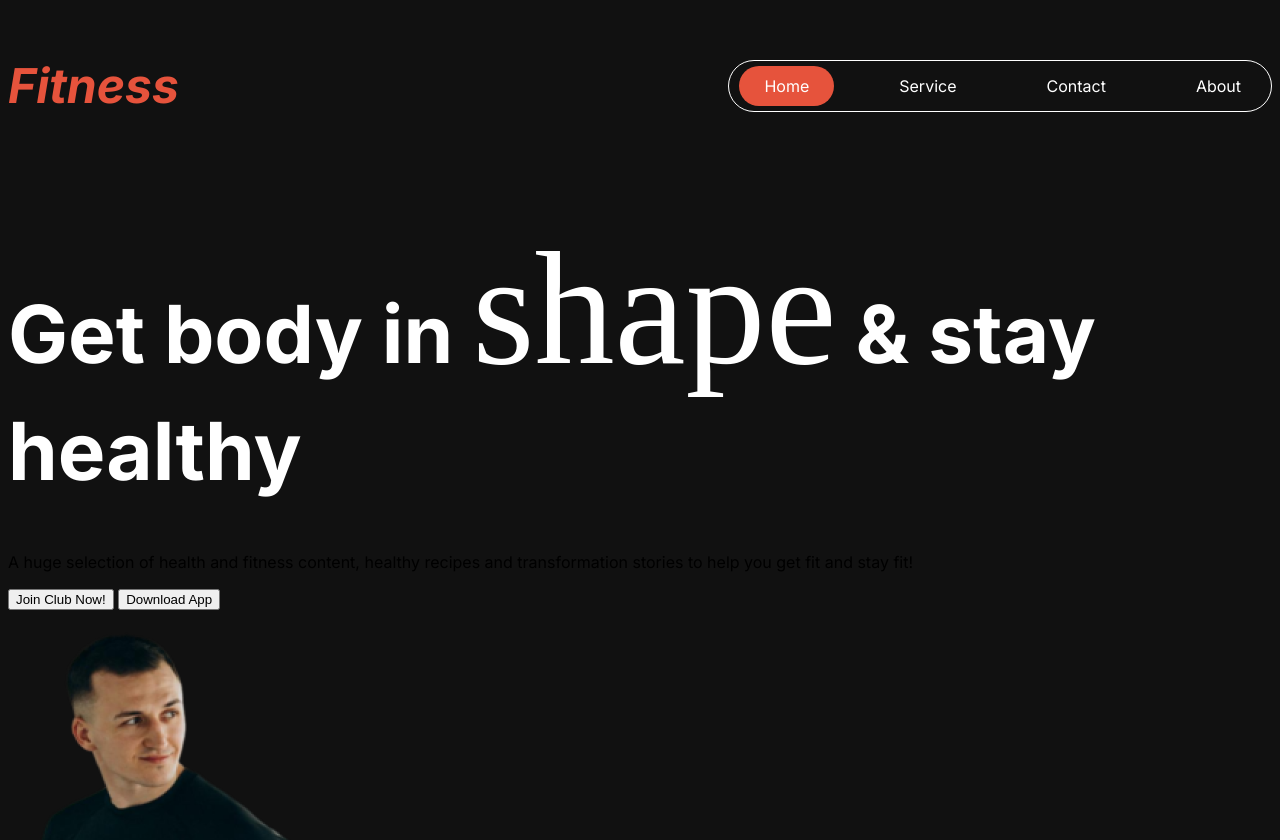
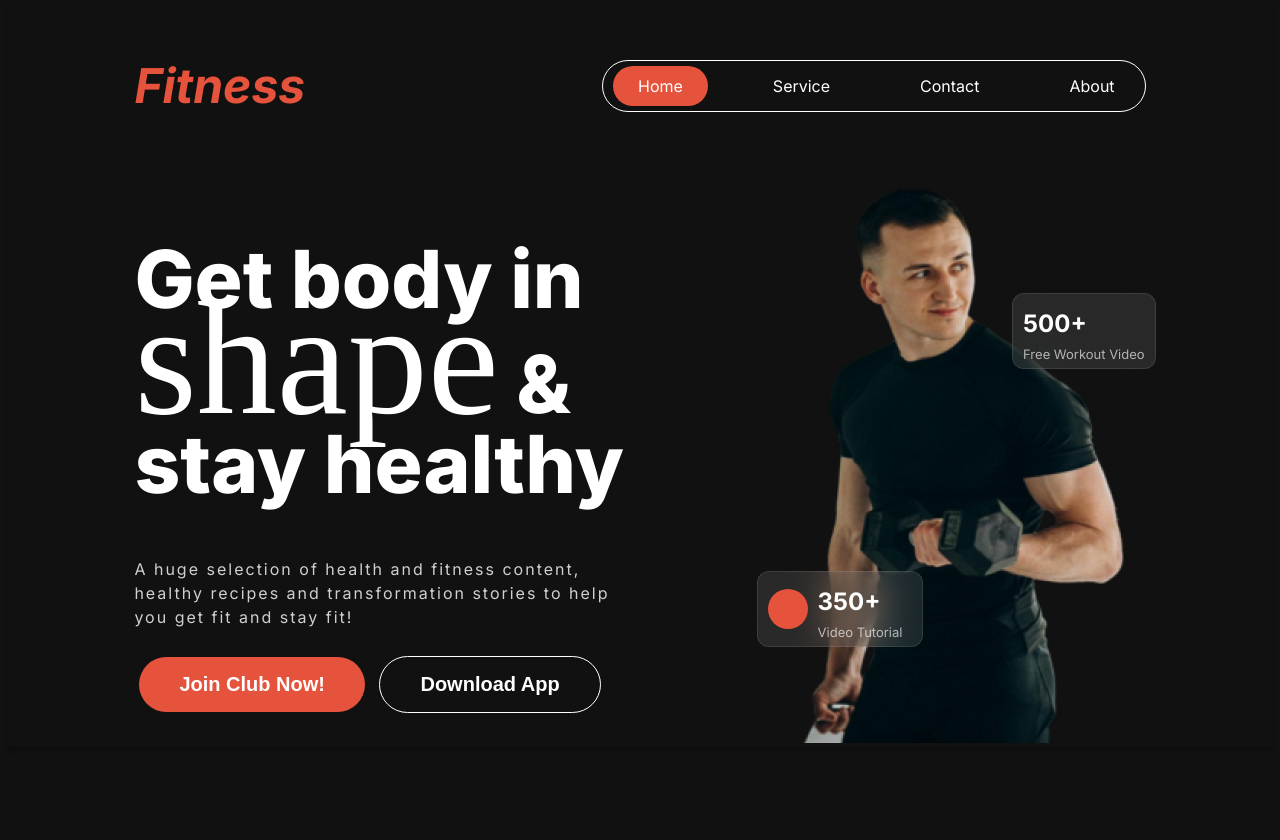
Before and after one commit to Shamialrahad/ftness_stay_healthy, a plain HTML site: page index.html in a window 1280 px wide. Shown: the top 840 px of the page. After the commit the page ends 800 px from the top, so only its background shows below. Drawn offline with Linux system fonts and the light colour scheme; a web font is replaced by a local one.

Commit message:
add header part

```diff
--- a/index.html
+++ b/index.html
@@ -8,7 +8,7 @@
   </head>
   <body class="inter-font bg-black">
     <!-- Header section start  -->
-    <header>
+    <header class="header-section">
       <!-- Nav section start  -->
       <nav class="navbar display-flex text-white">
         <h3 class="brand">Fitness</h3>
@@ -34,19 +34,31 @@
           <h1 class="header-banner-title">
             Get body in <span class="span-highlight">shape</span> & stay healthy
           </h1>
-          <p>
+          <p class="header-banner-description">
             A huge selection of health and fitness content, healthy recipes and
             transformation stories to help you get fit and stay fit!
           </p>
           <div class="header-banner-button">
-            <button>Join Club Now!</button>
-            <button>Download App</button>
+            <button class="join-club-btn">Join Club Now!</button>
+            <button class="download-app-btn">Download App</button>
           </div>
         </div>
         <div class="header-banner-image">
-          <img src="images/Images 2.png" alt="" />
+          <img src="images/Images 2.png" class="" alt="Dumbel lift" />
+          <div class="free-workout-video">
+            <h3>500+</h3>
+            <p>Free Workout Video</p>
+          </div>
+          <div class="video-tutorial">
+            <div class="orange-circle"></div>
+            <div class="tutorial-count">
+              <h3>350+</h3>
+              <p>Video Tutorial</p>
+            </div>
+          </div>
         </div>
       </div>
+      <!-- Header Banner End  -->
     </header>
     <!-- Header section end  -->
     <main></main>
--- a/style/fitness.css
+++ b/style/fitness.css
@@ -25,9 +25,18 @@
 }
 
 /* header styles  */
+.header-section {
+  box-shadow: 0px 4px 4px 0px rgba(0, 0, 0, 0.25);
+  background: linear-gradient(
+    180deg,
+    rgb(17, 17, 17),
+    rgba(221, 218, 218, 0) 100%
+  );
+}
 
 /* navbar related styles  */
 .navbar {
+  width: 80%;
   justify-content: space-between;
   margin: 0 auto;
 }
@@ -75,7 +84,7 @@
 .header-banner-title {
   font-size: 5rem;
   color: white;
-  font-weight: 700;
+  font-weight: 800;
   font-family: inter;
 }
 .span-highlight {
@@ -83,3 +92,117 @@
   font-weight: 400;
   font-size: 10rem;
 }
+
+/* Header Banner style  */
+.header-banner-section {
+  width: 80%;
+  margin: 0 auto;
+  display: flex;
+  justify-content: space-between;
+  align-items: center;
+}
+.header-banner {
+  width: 50%;
+  line-height: 5em;
+}
+
+.header-banner-description {
+  color: #ffffff;
+  opacity: 0.8;
+  letter-spacing: 2px;
+  line-height: 1.5em;
+}
+.join-club-btn {
+  list-style: none;
+  margin: 5px;
+  padding: 16px 40px;
+  border-radius: 45px;
+  font-size: 1.25rem;
+  font-weight: 600;
+  border: none;
+  color: white;
+  background-color: #e6533c;
+}
+.download-app-btn {
+  list-style: none;
+  margin: 5px;
+  padding: 16px 40px;
+  border-radius: 45px;
+  font-size: 1.25rem;
+  font-weight: 600;
+  background: none;
+  border: 1px solid white;
+  color: white;
+}
+.header-banner-image {
+  position: relative;
+}
+.header-banner-image img {
+  width: 100%;
+}
+.free-workout-video {
+  position: absolute;
+  top: 130px;
+  right: -10px;
+  box-sizing: border-box;
+  color: white;
+  border: 1px solid rgba(255, 255, 255, 0.1);
+  border-radius: 12px;
+  backdrop-filter: blur(20px);
+  background: rgba(255, 255, 255, 0.1);
+}
+
+.free-workout-video h3 {
+  font-size: 1.5rem;
+  font-weight: 700px;
+  line-height: 0.5em;
+  padding: 0 10px;
+}
+.free-workout-video p {
+  color: rgba(255, 255, 255, 0.65);
+  font-family: Inter;
+  font-size: 13px;
+  font-weight: 400;
+  line-height: 0.1em;
+  text-align: left;
+  padding: 0 10px;
+}
+
+.video-tutorial {
+  position: absolute;
+  bottom: 100px;
+  left: -40px;
+  color: white;
+  border: 1px solid rgba(255, 255, 255, 0.1);
+  border-radius: 12px;
+  backdrop-filter: blur(20px);
+  background: rgba(255, 255, 255, 0.1);
+  display: flex;
+  justify-content: space-between;
+  align-items: center;
+  padding: 0 10px;
+}
+
+.orange-circle {
+  width: 40px;
+  height: 40px;
+  background-color: #e6533c;
+  border-radius: 50%;
+}
+
+.tutorial-count h3 {
+  font-size: 1.5rem;
+  font-weight: 700px;
+  line-height: 0.5em;
+  padding: 0 10px;
+}
+
+.tutorial-count p {
+  color: rgba(255, 255, 255, 0.65);
+  font-family: Inter;
+  font-size: 13px;
+  font-weight: 400;
+  line-height: 0.1em;
+  text-align: left;
+  padding: 0 10px;
+}
```
